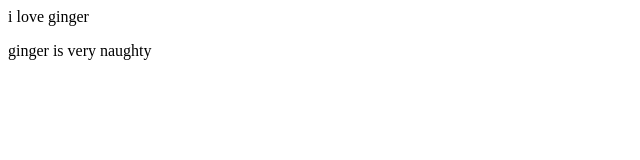
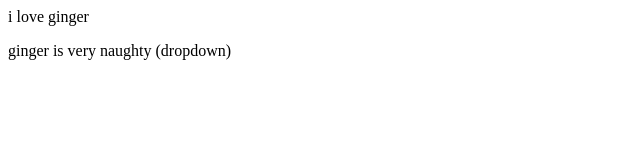
Before and after one commit to yad99in/ginger-local, a plain HTML site: page index.html in a window 1280 px wide. Shown: the full height of the page, 0-640 px from the left. Drawn offline with Linux system fonts and the light colour scheme.

Commit message:
added dropdown

```diff
--- a/index.html
+++ b/index.html
@@ -1,2 +1,2 @@
 <div class="amit"><p>i love ginger</p></div>
-<p> ginger is very naughty</p>
+<p> ginger is very naughty (dropdown)</p>
```
